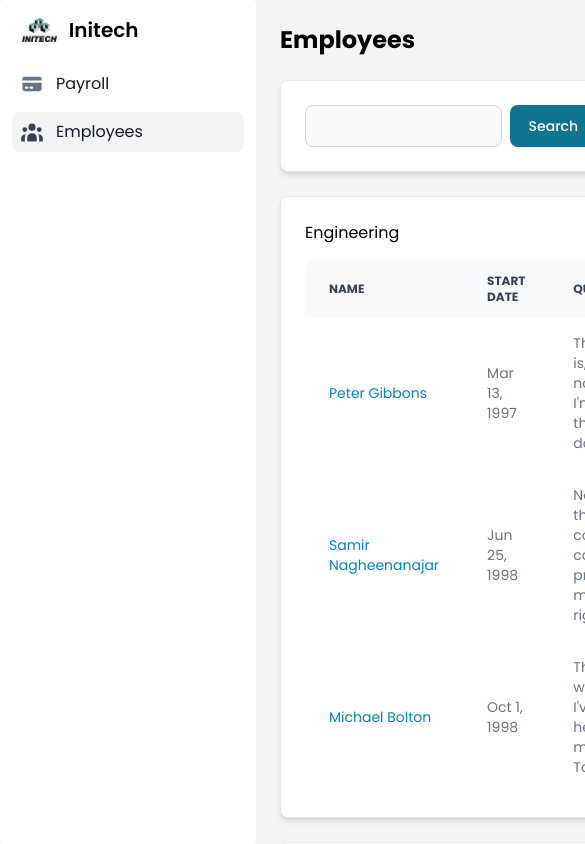
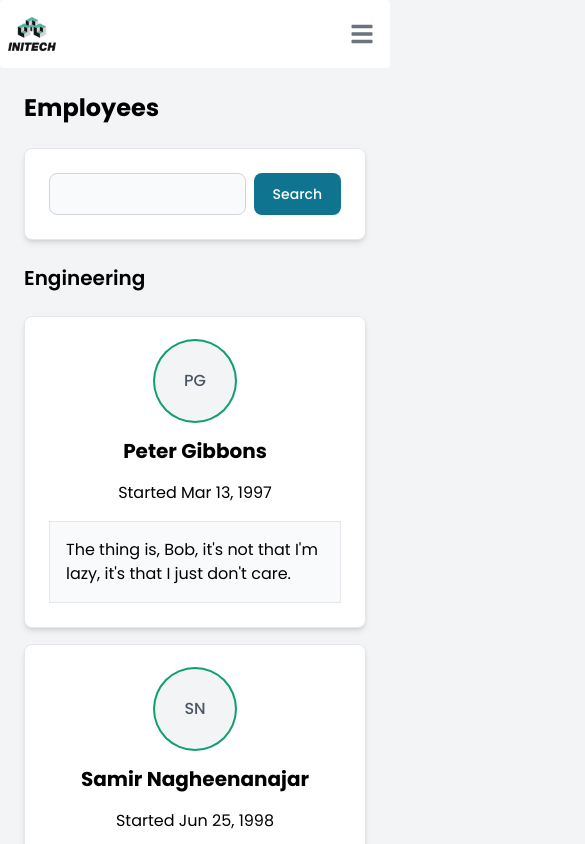
Before and after one commit to thesavvydev/initech, a Next.js app: page /employees in a window 390 px wide. Shown: the top 844 px of the page, 585 px wide, since content can reach past the window. Built offline with nearby package versions, Linux system fonts and the light colour scheme.

Commit message:
Add responsiveness to layout and employees route

```diff
--- /dev/null
+++ b/src/app/(authenticated)/employees/employee-cards.tsx
@@ -0,0 +1,49 @@
+import { STATUS_BADGE_COLORS } from "consts/status-badge-colors";
+import { Avatar, Card } from "flowbite-react";
+import Link from "next/link";
+import { Employee } from "types";
+
+export default function EmployeesCards({
+  department,
+  employees,
+}: {
+  department: string;
+  employees: Employee[];
+}) {
+  return (
+    <>
+      <h3 className="text-xl font-semibold  md:hidden">{department}</h3>
+      <div className="grid sm:grid-cols-2 gap-4 md:hidden">
+        {employees.map((employee) => (
+          <Link href={`/employees/${employee.id}/edit`}>
+            <Card key={employee.id}>
+              <Avatar
+                bordered
+                color={
+                  STATUS_BADGE_COLORS[
+                    employee.status as keyof typeof STATUS_BADGE_COLORS
+                  ]
+                }
+                placeholderInitials={`${employee.firstName[0]}${employee.lastName[0]}`}
+                rounded
+                size="lg"
+              />
+              <p className="text-center font-bold text-xl">{`${employee.firstName} ${employee.lastName}`}</p>
+              <p className="text-center">{`Started ${new Intl.DateTimeFormat(
+                "en-us",
+                {
+                  day: "numeric",
+                  month: "short",
+                  year: "numeric",
+                }
+              ).format(new Date(employee.dateStarted))}`}</p>
+              <blockquote className="bg-gray-50 p-4 border border-gray-200">
+                {employee.quote}
+              </blockquote>
+            </Card>
+          </Link>
+        ))}
+      </div>
+    </>
+  );
+}
--- /dev/null
+++ b/src/app/(authenticated)/employees/employees-table.tsx
@@ -0,0 +1,77 @@
+import { STATUS_BADGE_COLORS } from "consts/status-badge-colors";
+import {
+  Badge,
+  Card,
+  Table,
+  TableBody,
+  TableCell,
+  TableHead,
+  TableHeadCell,
+  TableRow,
+} from "flowbite-react";
+import Link from "next/link";
+import { Employee } from "types";
+
+export default function EmployeesTable({
+  department,
+  employees,
+}: {
+  department: string;
+  employees: Employee[];
+}) {
+  return (
+    <Card key={department} className="hidden md:table">
+      <h3 className="text-xl font-semibold">{department}</h3>
+      <Table hoverable>
+        <TableHead>
+          <TableHeadCell className="whitespace-nowrap">Name</TableHeadCell>
+          <TableHeadCell className="whitespace-nowrap">
+            Start Date
+          </TableHeadCell>
+          <TableHeadCell className="whitespace-nowrap">Quote</TableHeadCell>
+          <TableHeadCell>Status</TableHeadCell>
+        </TableHead>
+        <TableBody>
+          {employees.map((employee) => (
+            <TableRow key={employee.id}>
+              <TableCell className="flex items-center gap-2 whitespace-nowrap">
+                <Link
+                  className="text-sky-600"
+                  href={`/employees/${employee.id}/edit`}
+                >{`${employee.firstName} ${employee.lastName}`}</Link>
+              </TableCell>
+              <TableCell>
+                <p className="xl:hidden">
+                  {new Intl.DateTimeFormat("en-us", {
+                    dateStyle: "short",
+                  }).format(new Date(employee.dateStarted))}
+                </p>
+                <p className="hidden xl:table-cell">
+                  {new Intl.DateTimeFormat("en-us", {
+                    day: "numeric",
+                    month: "short",
+                    year: "numeric",
+                  }).format(new Date(employee.dateStarted))}
+                </p>
+              </TableCell>
+              <TableCell>
+                <p className="text-ellipsis">{employee.quote}</p>
+              </TableCell>
+              <TableCell className="capitalize w-0">
+                <Badge
+                  color={
+                    STATUS_BADGE_COLORS[
+                      employee.status as keyof typeof STATUS_BADGE_COLORS
+                    ]
+                  }
+                >
+                  {employee.status}
+                </Badge>
+              </TableCell>
+            </TableRow>
+          ))}
+        </TableBody>
+      </Table>
+    </Card>
+  );
+}
--- a/src/app/(authenticated)/employees/page.tsx
+++ b/src/app/(authenticated)/employees/page.tsx
@@ -9,20 +9,20 @@ import {
   TableHeadCell,
   TableRow,
   TextInput,
+  Tooltip,
 } from "flowbite-react";
 import Form from "next/form";
 import Link from "next/link";
 import { HiX } from "react-icons/hi";
+import { twMerge } from "tailwind-merge";
 import { Employee } from "types";
 import groupBy from "utils/groupBy";
+import EmployeesTable from "./employees-table";
+import EmployeesCards from "./employee-cards";
+import { Fragment } from "react";
 
 export const metadata = {
   title: "Initech Employees",
-};
-
-const STATUS_BADGE_COLORS = {
-  active: "success",
-  inactive: "warning",
 };
 
 export default async function Page({
@@ -72,48 +72,10 @@ export default async function Page({
       </Card>
       {Object.entries(employeesGroupedByDepartment).map(
         ([department, employees]) => (
-          <Card key={department}>
-            <h3>{department}</h3>
-            <Table hoverable>
-              <TableHead>
-                <TableHeadCell>Name</TableHeadCell>
-                <TableHeadCell>Start Date</TableHeadCell>
-                <TableHeadCell>Quote</TableHeadCell>
-                <TableHeadCell>Status</TableHeadCell>
-              </TableHead>
-              <TableBody>
-                {employees.map((employee) => (
-                  <TableRow key={employee.id}>
-                    <TableCell>
-                      <Link
-                        className="text-sky-600"
-                        href={`/employees/${employee.id}/edit`}
-                      >{`${employee.firstName} ${employee.lastName}`}</Link>
-                    </TableCell>
-                    <TableCell>
-                      {new Intl.DateTimeFormat("en-us", {
-                        day: "numeric",
-                        month: "short",
-                        year: "numeric",
-                      }).format(new Date(employee.dateStarted))}
-                    </TableCell>
-                    <TableCell>{employee.quote}</TableCell>
-                    <TableCell className="capitalize w-0">
-                      <Badge
-                        color={
-                          STATUS_BADGE_COLORS[
-                            employee.status as keyof typeof STATUS_BADGE_COLORS
-                          ]
-                        }
-                      >
-                        {employee.status}
-                      </Badge>
-                    </TableCell>
-                  </TableRow>
-                ))}
-              </TableBody>
-            </Table>
-          </Card>
+          <Fragment key={department}>
+            <EmployeesCards employees={employees} department={department} />
+            <EmployeesTable employees={employees} department={department} />
+          </Fragment>
         )
       )}
     </>
--- /dev/null
+++ b/src/app/(authenticated)/layout-navbar.tsx
@@ -0,0 +1,45 @@
+"use client";
+
+import { Navbar, theme } from "flowbite-react";
+import Image from "next/image";
+import Link from "next/link";
+import { twMerge } from "tailwind-merge";
+import { menuItems } from "./menu-items";
+import { usePathname } from "next/navigation";
+
+export default function LayoutNavbar() {
+  const pathname = usePathname();
+  return (
+    <Navbar
+      fluid
+      rounded
+      theme={{
+        root: { base: twMerge(theme.navbar.root.base, "block lg:hidden") },
+      }}
+    >
+      <Navbar.Brand as={Link} href="/">
+        <div className="h-12 relative aspect-square">
+          <Image
+            alt="Initech"
+            className="object-contain"
+            fill
+            sizes="(max-width: 768px) 48px(max-width: 768px) 48px"
+            src="/logo.png"
+          />
+        </div>
+      </Navbar.Brand>
+      <Navbar.Toggle />
+      <Navbar.Collapse>
+        {menuItems.map((menuItem) => (
+          <Navbar.Link
+            active={menuItem.isActive(pathname)}
+            href={menuItem.href}
+            key={menuItem.name}
+          >
+            {menuItem.name}
+          </Navbar.Link>
+        ))}
+      </Navbar.Collapse>
+    </Navbar>
+  );
+}
--- a/src/app/(authenticated)/sidebar.tsx
+++ b/src/app/(authenticated)/layout-sidebar.tsx
@@ -2,21 +2,8 @@
 
 import { Sidebar, theme } from "flowbite-react";
 import { usePathname } from "next/navigation";
-import { HiCreditCard, HiUserGroup } from "react-icons/hi";
 import { twMerge } from "tailwind-merge";
-
-const menuItems = [
-  {
-    href: "/",
-    name: "Payroll",
-    icon: HiCreditCard,
-  },
-  {
-    href: "/employees",
-    name: "Employees",
-    icon: HiUserGroup,
-  },
-];
+import { menuItems } from "./menu-items";
 
 export default function LayoutSidebar() {
   const pathname = usePathname();
@@ -26,7 +13,7 @@ export default function LayoutSidebar() {
         root: {
           base: twMerge(
             theme.sidebar.root.base,
-            "sticky top-0 shrink-0 h-screen"
+            "sticky top-0 shrink-0 h-screen hidden lg:block"
           ),
           inner: twMerge(theme.sidebar.root.inner, "bg-white"),
         },
@@ -39,7 +26,7 @@ export default function LayoutSidebar() {
         <Sidebar.ItemGroup>
           {menuItems.map((menuItem) => (
             <Sidebar.Item
-              active={pathname === menuItem.href}
+              active={menuItem.isActive(pathname)}
               href={menuItem.href}
               icon={menuItem.icon}
               key={menuItem.name}
--- a/src/app/(authenticated)/layout.tsx
+++ b/src/app/(authenticated)/layout.tsx
@@ -1,9 +1,11 @@
-import LayoutSidebar from "./sidebar";
+import LayoutNavbar from "./layout-navbar";
+import LayoutSidebar from "./layout-sidebar";
 
 export default function Layout({ children }: { children: React.ReactNode }) {
   return (
-    <main className="h-full flex">
+    <main className="h-full lg:flex">
       <LayoutSidebar />
+      <LayoutNavbar />
       <div className="flex flex-col gap-6 p-6 w-full">{children}</div>
     </main>
   );
--- /dev/null
+++ b/src/app/(authenticated)/menu-items.ts
@@ -0,0 +1,16 @@
+import { HiCreditCard, HiUserGroup } from "react-icons/hi";
+
+export const menuItems = [
+  {
+    href: "/",
+    icon: HiCreditCard,
+    isActive: (pathname: string) => pathname === "/",
+    name: "Payroll",
+  },
+  {
+    href: "/employees",
+    icon: HiUserGroup,
+    isActive: (pathname: string) => pathname === "/employees",
+    name: "Employees",
+  },
+];
--- a/src/app/layout.tsx
+++ b/src/app/layout.tsx
@@ -1,7 +1,7 @@
 import { Poppins } from "next/font/google";
 import { twMerge } from "tailwind-merge";
 import "./global.css";
-import LayoutSidebar from "./(authenticated)/sidebar";
+import LayoutSidebar from "./(authenticated)/layout-sidebar";
 
 const poppins = Poppins({
   subsets: ["latin"],
--- /dev/null
+++ b/src/consts/status-badge-colors.ts
@@ -0,0 +1,4 @@
+export const STATUS_BADGE_COLORS = {
+  active: "success",
+  inactive: "warning",
+};
```
